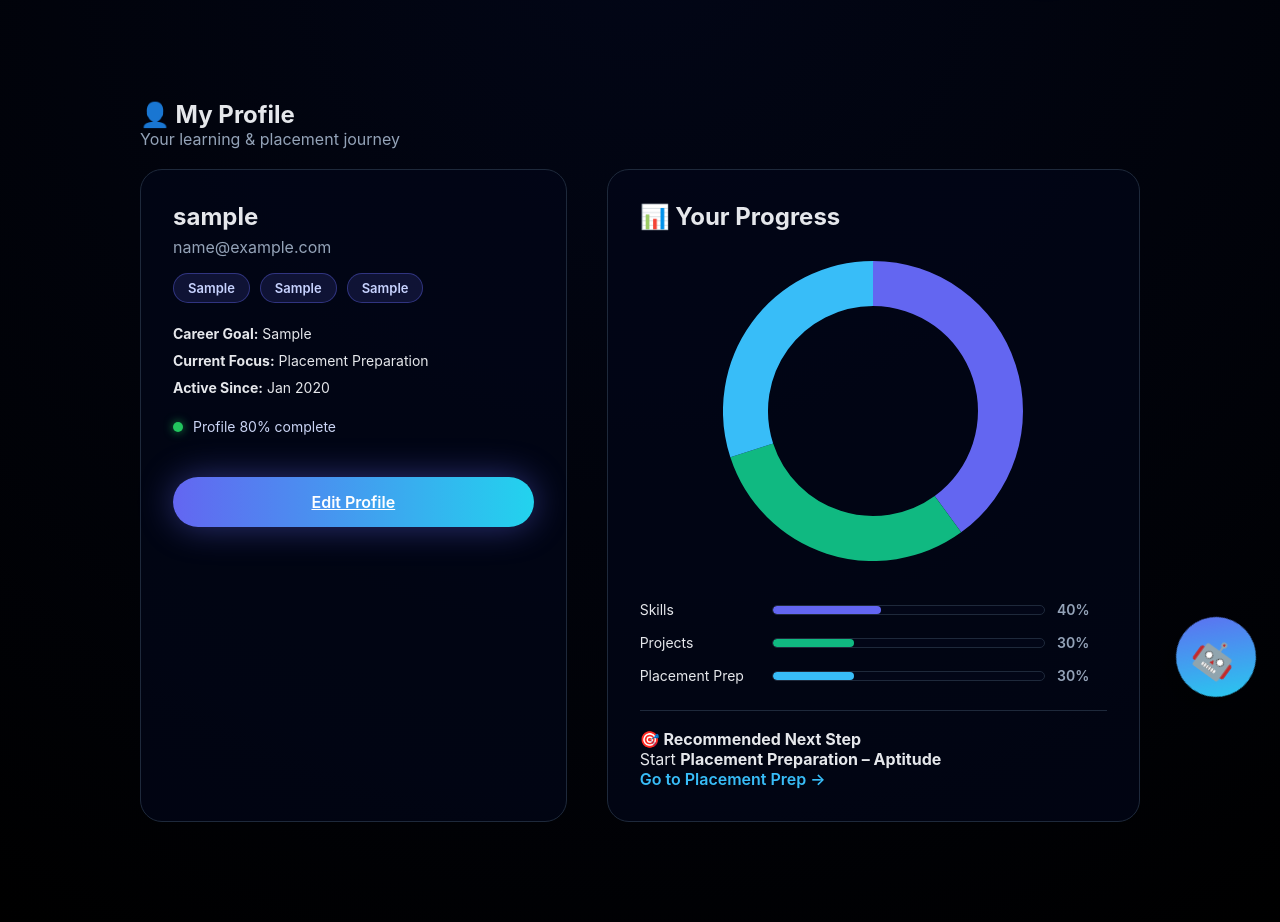
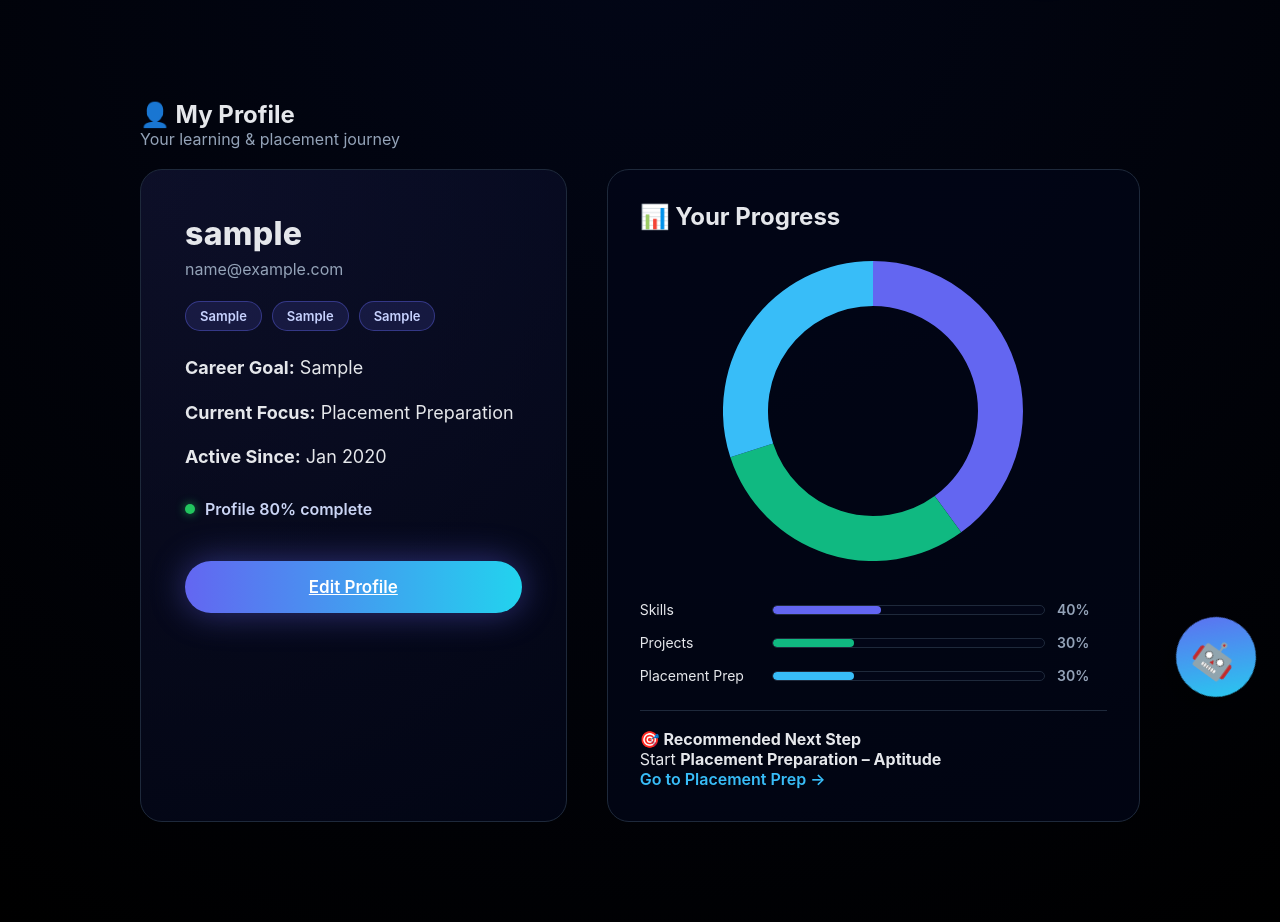
Before and after one commit to ssvprasad144/CareerInnTech, a Django app: page /profile/ in a window 1280 px wide. Shown: the part 79-1001 px from the top of the page. Run offline with Django 5.2, Linux system fonts and the light colour scheme; a user stored in the database is signed in; tables that the repository leaves empty hold one stand-in row (values such as "Sample post").

Commit message:
Update dashboard.css

```diff
--- a/careerinntech/static/css/dashboard.css
+++ b/careerinntech/static/css/dashboard.css
@@ -514,3 +514,61 @@ body {
     width: 100%;
     text-align: center;
 }
+
+/* ===== PROFILE LEFT CARD – TEXT & VISUAL BOOST ===== */
+
+/* Username */
+.profile-main h3,
+.profile-name {
+    font-size: 32px;          /* was small → now strong */
+    font-weight: 800;
+    letter-spacing: 0.3px;
+    margin-bottom: 6px;
+}
+
+/* Email */
+.profile-main .muted {
+    font-size: 16px;
+    color: #94a3b8;
+    margin-bottom: 22px;
+}
+
+/* Main info lines */
+.profile-list li {
+    font-size: 18px;          /* increased */
+    line-height: 1.7;
+    margin-bottom: 14px;
+}
+
+/* Strong labels */
+.profile-list li strong {
+    font-weight: 700;
+    color: #e5e7eb;
+}
+
+/* Status line */
+.profile-status {
+    font-size: 16px;
+    margin-top: 26px;
+}
+
+/* Profile completion text emphasis */
+.profile-status span:last-child {
+    font-weight: 600;
+}
+
+/* Button size */
+.btn-primary.full,
+.btn-primary {
+    font-size: 17px;
+    padding: 16px 34px;
+}
+
+/* Card visual enhancement */
+.profile-main {
+    padding: 44px;            /* more breathing space */
+    background:
+        radial-gradient(circle at top left,
+        rgba(99,102,241,0.12),
+        rgba(2,6,23,0.85));
+}
```
